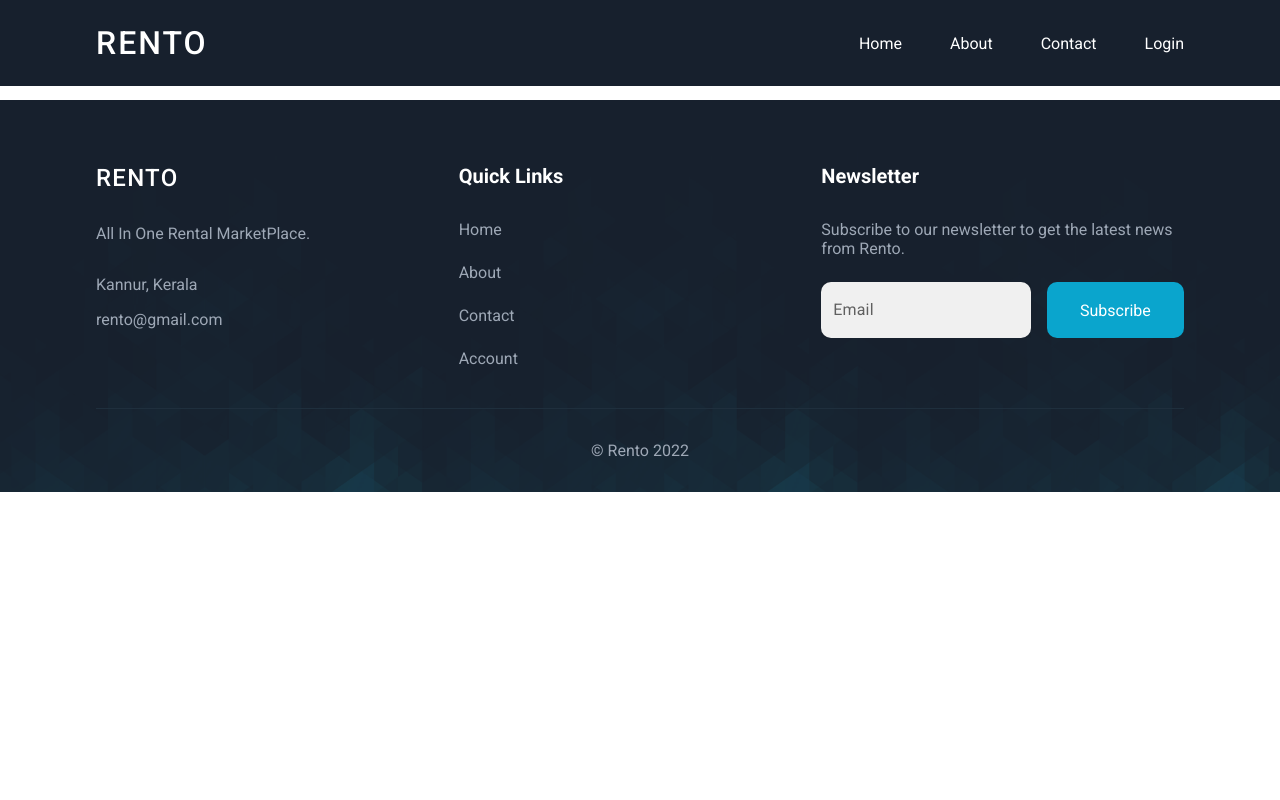
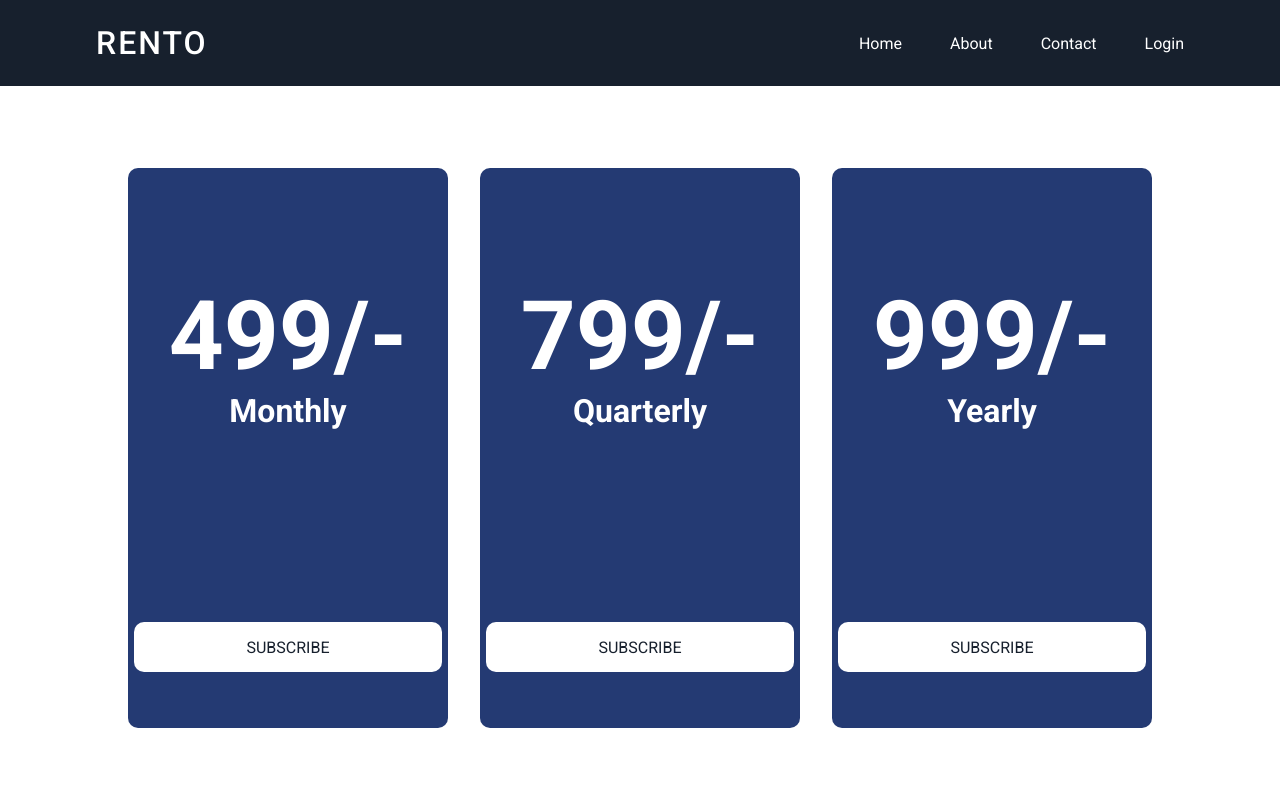
Before and after one commit to arshaddanish/rento, a React (Create React App) app: page /subscribe in a window 1280 px wide. Shown: the top 800 px of the page. Built offline with nearby package versions, Linux system fonts and the light colour scheme.

Commit message:
subscription

```diff
--- a/src/pages/home/home.scss
+++ b/src/pages/home/home.scss
@@ -1,7 +1,9 @@
 .landing {
   height: 100vh;
   width: 100%;
+  background-color: rgba(0,0,0,0.5);
   background-image: url("../../assets/images/home.png");
+
   z-index: -1;
   background-size: cover;
 
--- a/src/pages/subscription/SubscriptionCard.js
+++ b/src/pages/subscription/SubscriptionCard.js
@@ -3,8 +3,11 @@ import './subscriptionCard.scss'
 
 const SubscriptionCard = ({period,price}) => {
   return (
-    <div>
+    <div className='subscriptionCard-main'>
 
+        <h1>{price}/-</h1>
+        <h3>{period}</h3>
+        <button>SUBSCRIBE</button>
     </div>
   )
 }
--- a/src/pages/subscription/subscription.scss
+++ b/src/pages/subscription/subscription.scss
@@ -1,8 +1,10 @@
 .subscribe-main{
-    margin-top: 100px;
+    margin-top: 12vh;
+    height: 88vh;
     display: grid;
     grid-template-columns: 80%;
     justify-content: center;
+    align-items: center;
     .subscribe-sub{
         display: grid;
         grid-template-columns: repeat(3,1fr);
--- a/src/pages/subscription/subscriptionCard.scss
+++ b/src/pages/subscription/subscriptionCard.scss
@@ -0,0 +1,43 @@
+.subscriptionCard-main{
+    height: 70vh;
+    text-align: center;
+    background-color: #243A73;
+    color: white;
+    border-radius: 10px;
+    transition: 0.5s;
+    h3{
+
+        font-size: 2rem;
+        // text-decoration: underline;
+    }
+    h1{
+        font-size: 6rem;
+        padding-top: 7rem;
+        transition: 1s;
+    }
+    button {
+        cursor: pointer;
+        color: #17202d;
+        background: #fff;
+        padding: 0 7rem;
+        margin-top: 12rem;
+        height: 50px;
+        border: none;
+        border-radius: 10px;
+        font-size: 1rem;
+        transition: 0.5s;
+
+        &:hover {
+          background: black;
+          color: white;
+          border: solid 1px white;
+        }
+      }
+}
+.subscriptionCard-main:hover{
+    background-color: black;
+    // color: black;
+    h1{
+        font-size: 6.5rem;
+    }
+}
```
Also changed, not shown: 1 other file (tests, documents, lock files or other folders).
